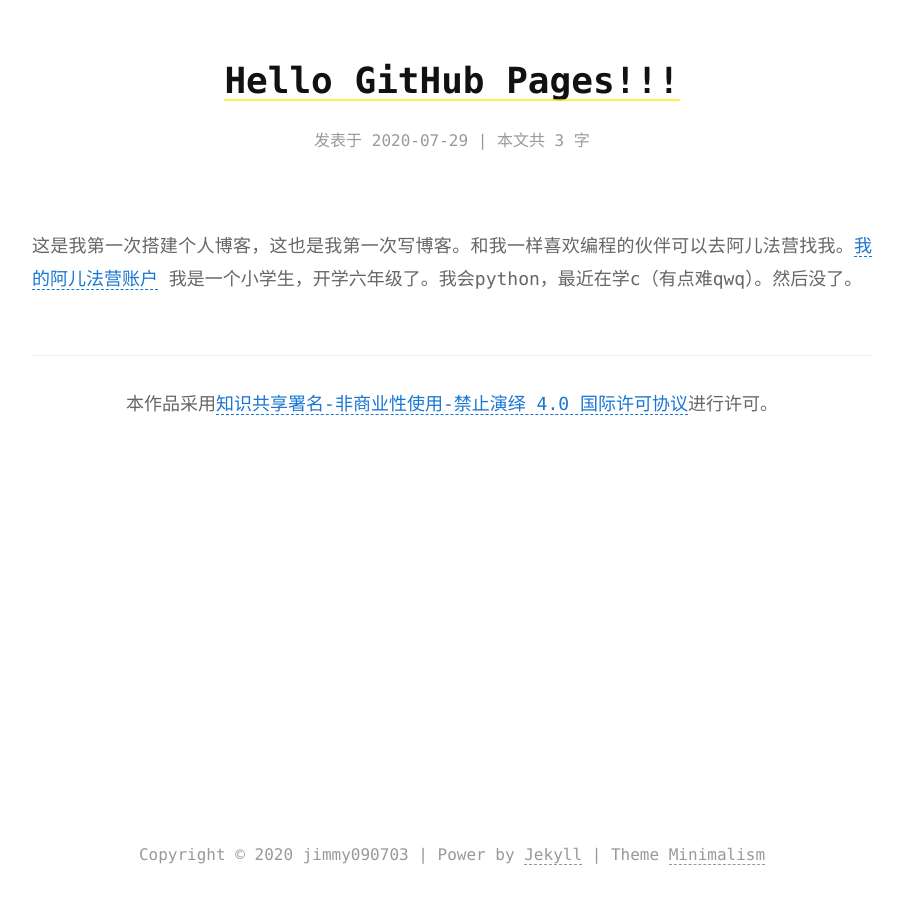
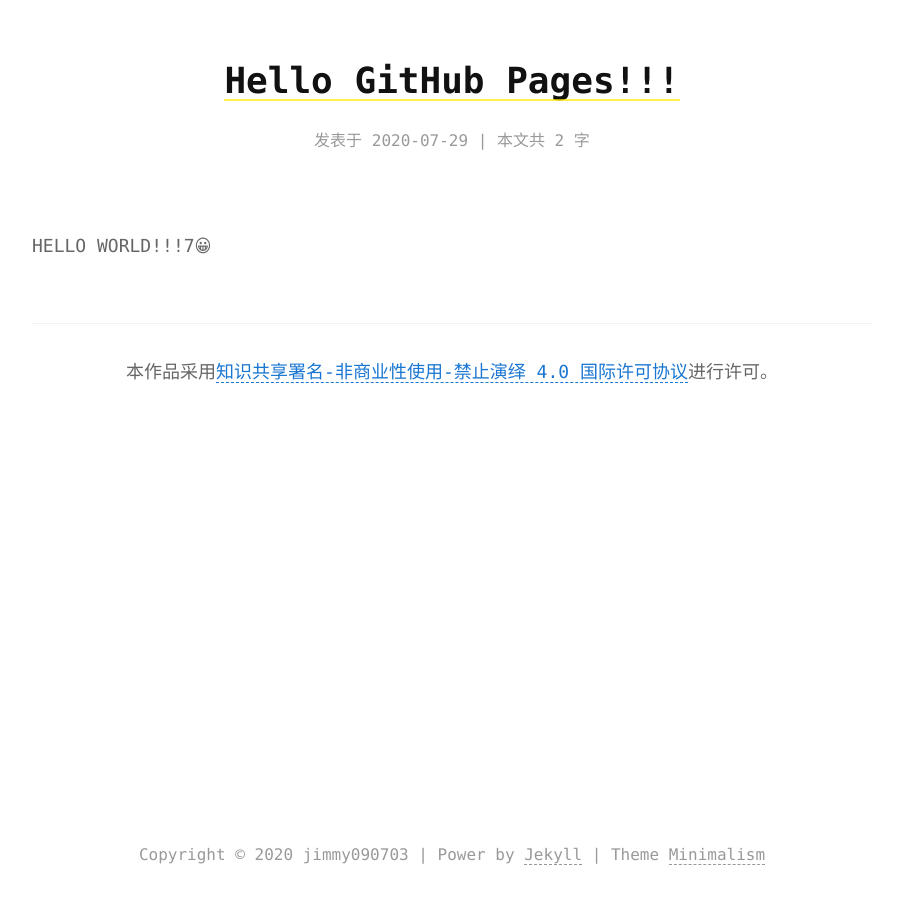
Before and after one commit to jimmy090703/jimmy090703.github.io, a Jekyll site: the page built from _posts/2020-7-29-test.md, in a window 1280 px wide. Shown: the whole page, without its empty margins (188-1091 px from the left). Built offline with Jekyll 4.4.1, drawn with Linux system fonts in a browser that asks for light colours; comment, search, counter and statistics services are not loaded.

Commit message:
Update 2020-7-29-test.md

```diff
--- a/_posts/2020-7-29-test.md
+++ b/_posts/2020-7-29-test.md
@@ -6,5 +6,4 @@ tag: test
 category: test
 ---
 
-这是我第一次搭建个人博客，这也是我第一次写博客。和我一样喜欢编程的伙伴可以去阿儿法营找我。[我的阿儿法营账户](https://www.aerfaying.com/Users/1076819)
-我是一个小学生，开学六年级了。我会python，最近在学c（有点难qwq）。然后没了。
+HELLO WORLD!!!7😀
```
